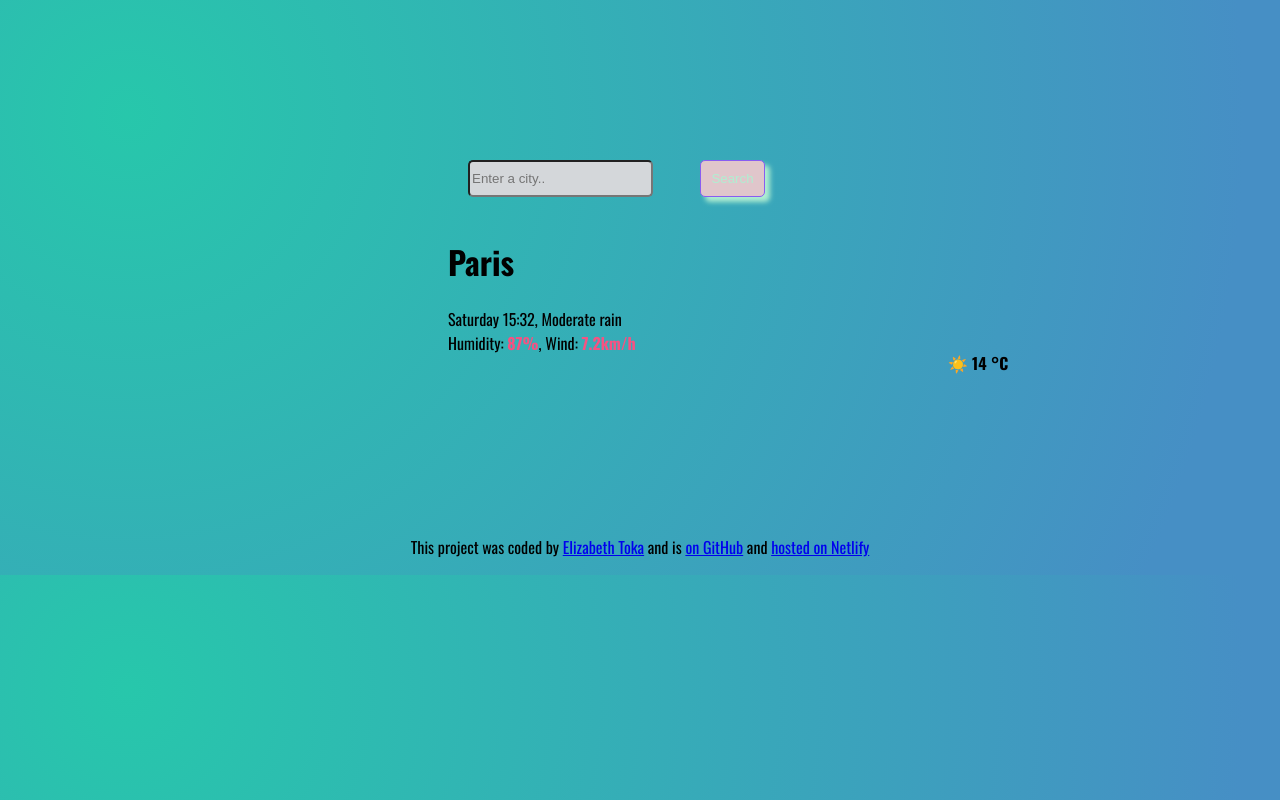
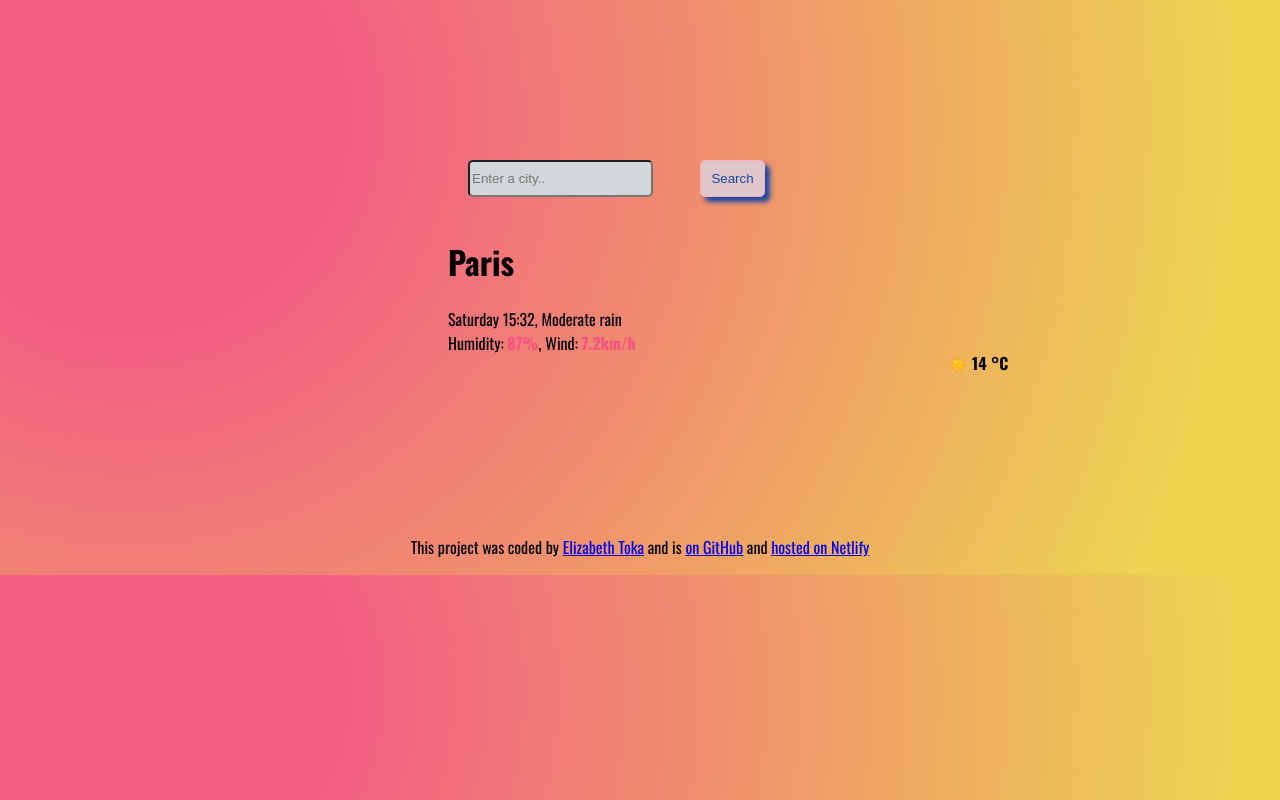
Before and after one commit to LuipaToka/week-7-Luipa, a plain HTML site: page index.html in a window 1280 px wide. Shown: the top 800 px of the page. Drawn offline with nearby package versions, Linux system fonts and the light colour scheme.

Commit message:
changes to css

```diff
--- a/src/index.css
+++ b/src/index.css
@@ -1,8 +1,8 @@
 body {
   background: radial-gradient(
     circle at 10% 20%,
-    rgb(39, 199, 171) 0%,
-    rgb(70, 143, 197) 90%
+    rgb(243, 94, 131) 17.1%,
+    rgb(236, 212, 80) 89.7%
   );
   animation: gradient 10s ease infinite;
   font-family: "Oswald", sans-serif;
@@ -34,17 +34,17 @@ form {
   background: #e0c6cb;
   border-radius: 5px;
   text-align: center;
-  color: #b0eed1;
+  color: #154aa1;
   display: block;
   margin: 0 auto;
   padding: 10px;
-  border: 1px solid #885df1;
+  border: 1px solid #ffaebd;
   box-shadow: 5px 5px 5px;
 }
 
 .enter {
   align-items: center;
-  color: #fff;
+  color: #000;
   border-radius: 5px;
   background: #d4d7da;
 }
```
